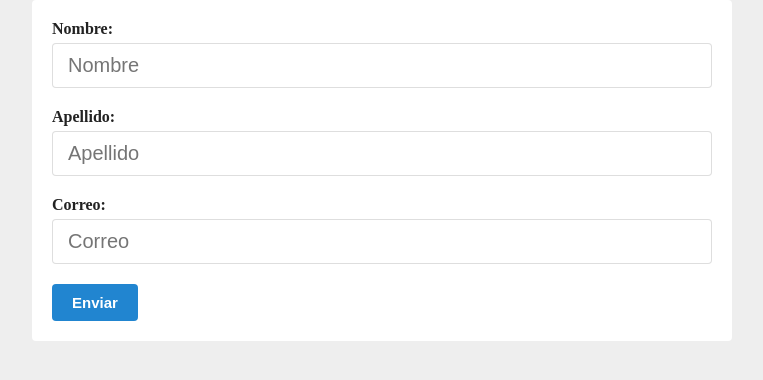
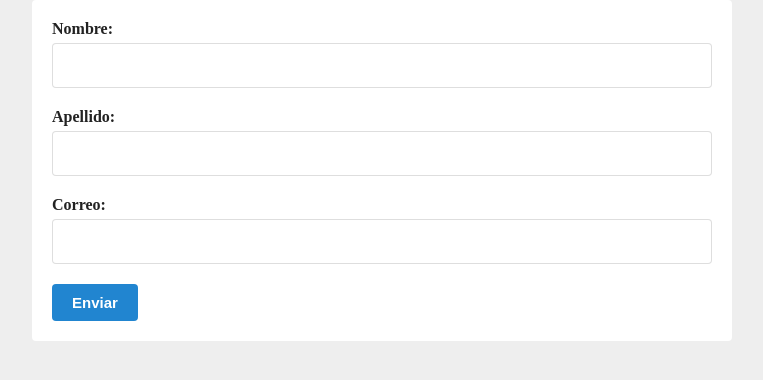
Before and after one commit to TonySauceda/react-gestor-usuarios, a React (Create React App) app: page / in a window 1280 px wide. Shown: the top 380 px of the page, without its empty margins (258-1021 px from the left). Built offline with nearby package versions, Linux system fonts and the light colour scheme.

Commit message:
Limpiar campos al enviar y lista de usuarios

```diff
--- a/src/App.js
+++ b/src/App.js
@@ -1,3 +1,4 @@
+import { useState } from 'react'
 import useForm from './hooks/useForm'
 import Input from './components/Input'
 import Card from './components/Card'
@@ -5,26 +6,33 @@ import Container from './components/Container'
 import Button from './components/Button'
 
 function App() {
-	const [form, handleChange] = useForm({ name: '', lastname: '', email: '' })
+	const [users, setUsers] = useState([])
+	const [form, handleChange, resetForm] = useForm({ name: '', lastname: '', email: '' })
 
-	console.log(form)
+	const submit = (e) => {
+		e.preventDefault()
+		setUsers([...users, form])
+		resetForm()
+	}
+
 	return (
 		<Container>
 			<Card>
 				<div style={{ padding: 20 }}>
-					<form>
-						<Input label="Nombre: " name="name" placeholder="Nombre" value={form.name} onChange={handleChange} />
-						<Input
-							label="Apellido: "
-							name="lastname"
-							placeholder="Apellido"
-							value={form.lastname}
-							onChange={handleChange}
-						/>
-						<Input label="Correo: " name="email" placeholder="Correo" value={form.email} onChange={handleChange} />
+					<form onSubmit={submit}>
+						<Input label="Nombre: " name="name" value={form.name} onChange={handleChange} />
+						<Input label="Apellido: " name="lastname" value={form.lastname} onChange={handleChange} />
+						<Input label="Correo: " name="email" value={form.email} onChange={handleChange} />
 						<Button>Enviar</Button>
 					</form>
 				</div>
+			</Card>
+			<Card>
+				<ul>
+					{users.map((u) => (
+						<li key={u.email}>{`${u.name} ${u.lastname} ${u.email}`}</li>
+					))}
+				</ul>
 			</Card>
 		</Container>
 	)
--- a/src/hooks/useForm.js
+++ b/src/hooks/useForm.js
@@ -7,7 +7,11 @@ const useForm = (inicial) => {
 		setForm({ ...form, [target.name]: target.value })
 	}
 
-	return [form, handleChange]
+	const resetForm = () => {
+		setForm(inicial)
+	}
+
+	return [form, handleChange, resetForm]
 }
 
 export default useForm
```
